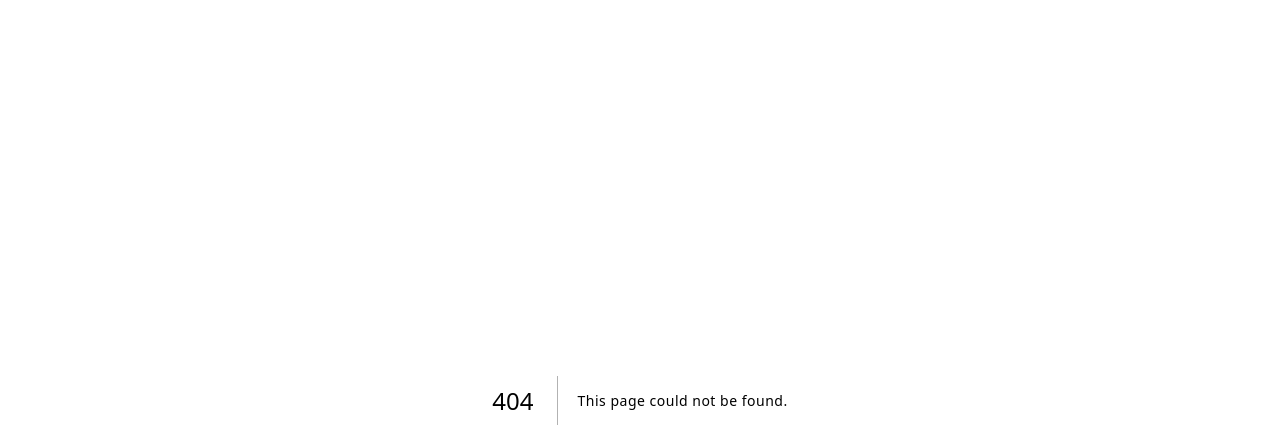
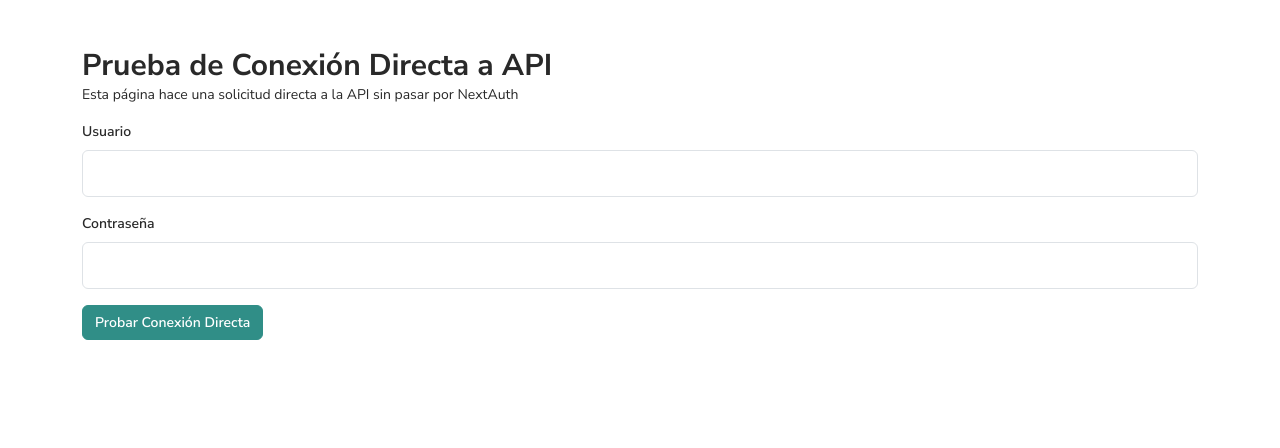
Before and after one commit to ivanmdh/EOG, a Next.js app in the folder eogFE/: page /test-login in a window 1280 px wide. Before the commit this address had no page. Shown: the top 448 px of the page. Built offline with nearby package versions, Linux system fonts and the light colour scheme.

Commit message:
Agregar página de prueba de conexión directa a la API con manejo de usuario y contraseña

```diff
--- /dev/null
+++ b/eogFE/app/test-login/page.tsx
@@ -0,0 +1,97 @@
+"use client"
+
+import { useState } from 'react'
+import axios from 'axios'
+
+export default function TestLoginPage() {
+    const [usuario, setUsuario] = useState('')
+    const [password, setPassword] = useState('')
+    const [result, setResult] = useState<any>(null)
+    const [loading, setLoading] = useState(false)
+    const [error, setError] = useState<string | null>(null)
+
+    const handleSubmit = async (e: React.FormEvent) => {
+        e.preventDefault()
+        setLoading(true)
+        setError(null)
+        setResult(null)
+
+        try {
+            // Prueba directa a la API, sin pasar por NextAuth
+            const response = await axios.post('https://api.construccioneseog.com/api/auth/login', {
+                usuario,
+                password
+            }, {
+                timeout: 10000
+            })
+
+            setResult(response.data)
+            console.log('Respuesta directa de API:', response.data)
+        } catch (err: any) {
+            console.error('Error de prueba directa:', err)
+            setError(err.message || 'Error desconocido')
+
+            if (axios.isAxiosError(err)) {
+                setResult({
+                    error: true,
+                    message: err.message,
+                    response: err.response?.data,
+                    status: err.response?.status
+                })
+            }
+        } finally {
+            setLoading(false)
+        }
+    }
+
+    return (
+        <div className="container mt-5">
+            <h1>Prueba de Conexión Directa a API</h1>
+            <p>Esta página hace una solicitud directa a la API sin pasar por NextAuth</p>
+
+            <form onSubmit={handleSubmit} className="mb-4">
+                <div className="mb-3">
+                    <label className="form-label">Usuario</label>
+                    <input
+                        type="text"
+                        className="form-control"
+                        value={usuario}
+                        onChange={(e) => setUsuario(e.target.value)}
+                        required
+                    />
+                </div>
+                <div className="mb-3">
+                    <label className="form-label">Contraseña</label>
+                    <input
+                        type="password"
+                        className="form-control"
+                        value={password}
+                        onChange={(e) => setPassword(e.target.value)}
+                        required
+                    />
+                </div>
+                <button
+                    type="submit"
+                    className="btn btn-primary"
+                    disabled={loading}
+                >
+                    {loading ? 'Probando...' : 'Probar Conexión Directa'}
+                </button>
+            </form>
+
+            {error && (
+                <div className="alert alert-danger">
+                    <h4>Error</h4>
+                    <p>{error}</p>
+                </div>
+            )}
+
+            {result && (
+                <div className="alert alert-info">
+                    <h4>Resultado</h4>
+                    <pre>{JSON.stringify(result, null, 2)}</pre>
+                </div>
+            )}
+        </div>
+    )
+}
```
